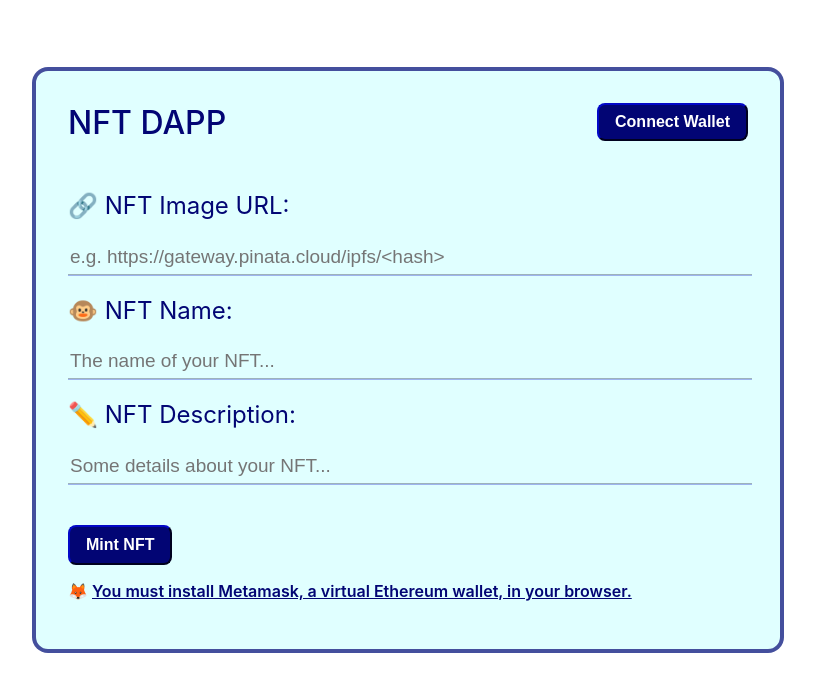
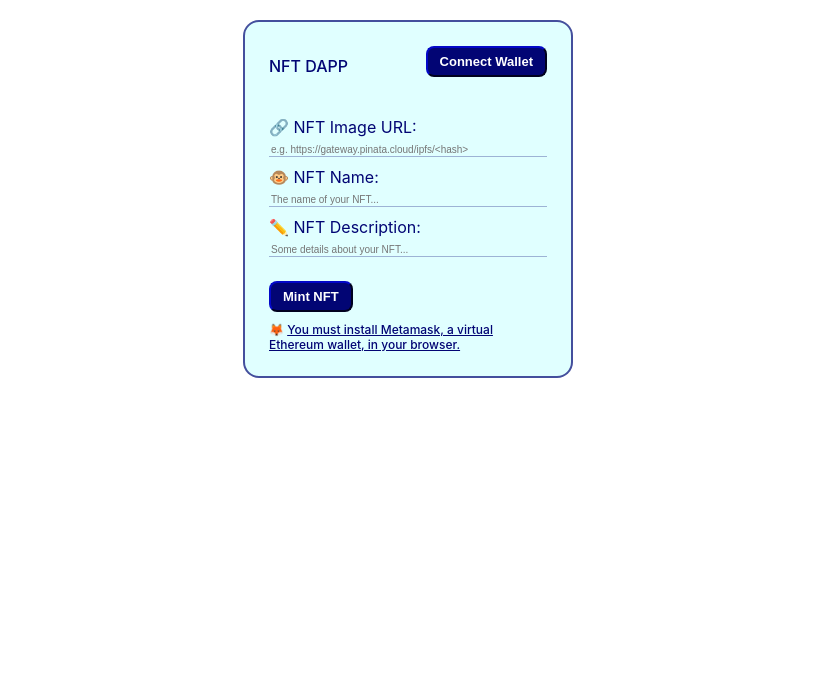
Before and after one commit to oanskyy/ERC721-nft-dapp, a React (Vite) app: page / in a window 1280 px wide. Shown: the top 692 px of the page, without its empty margins (232-1047 px from the left). Built offline with nearby package versions, Linux system fonts and the light colour scheme; no server answers.

Commit message:
style: create dapp frontend

```diff
--- a/scripts/deploy.js
+++ b/scripts/deploy.js
@@ -16,7 +16,7 @@ async function main() {
         abi: JSON.parse(myNFT.interface.format("json")),
     }
 
-    //writes the ABI and address to the MyNFT.json
+    //writes the ABI and contract address to the MyNFT.json
     fs.writeFileSync("./src/MyNFT.json", JSON.stringify(data))
 }
 
--- a/src/App.jsx
+++ b/src/App.jsx
@@ -2,8 +2,8 @@ import NFTDAPP from "./NFTDAPP"
 
 function App() {
     return (
-        <div className="App">
-            <NFTDAPP></NFTDAPP>
+        <div>
+            <NFTDAPP />
         </div>
     )
 }
--- a/src/index.css
+++ b/src/index.css
@@ -1,30 +1,28 @@
 @import url("https://fonts.googleapis.com/css2?family=Rubik:wght@300&display=swap");
 
+* {
+	box-sizing: border-box;
+	margin: 0;
+}
+
 body {
-    margin: 0;
-    font-family: -apple-system, BlinkMacSystemFont, "Segoe UI", "Roboto", "Oxygen", "Ubuntu",
-        "Cantarell", "Fira Sans", "Droid Sans", "Helvetica Neue", sans-serif;
+	font-family: -apple-system, BlinkMacSystemFont, "Segoe UI", "Roboto", "Oxygen",
+		"Ubuntu", "Cantarell", "Fira Sans", "Droid Sans", "Helvetica Neue",
+		sans-serif;
 	-webkit-font-smoothing: antialiased;
 	-moz-osx-font-smoothing: grayscale;
-    display: flex;
-    justify-content: center;
-    align-items: center;
-    height: 90vh;
-    font-size: 16px;
 }
 
 #container {
-    width: 85vh;
-    border: 4px solid rgba(2, 5, 116, 0.7);
-    min-height: 140px;
-    padding: 32px;
-    position: relative;
+	max-width: 330px;
+	max-height: 70vh;
+	margin: 20px auto;
+	border: 2px solid rgba(2, 5, 116, 0.7);
+	padding: 24px;
 	border-radius: 16px;
 	-webkit-box-align: center;
 	align-items: left;
 	-webkit-box-pack: center;
-    justify-content: left;
-    flex-direction: column;
 	text-align: left;
 	word-break: break-word;
 	background-color: #e0ffff;
@@ -35,10 +33,10 @@ input {
 	border-right-style: hidden;
 	border-left-style: hidden;
 	border-bottom-style: groove;
-    font-size: 19px;
+	border-width: 1px;
+	font-size: x-small;
 	width: 100%;
 	border-color: rgba(2, 5, 116, 0.3);
-    line-height: 32px;
 	background-color: #e0ffff;
 }
 
@@ -49,18 +47,18 @@ input:focus {
 
 #status {
 	color: #020574;
-    font-size: 16px;
-    font-weight: 600;
+	font-size: 12px;
+	font-weight: 500;
+	margin-top: 10px;
 }
 
 button {
-    padding: 9px 16px;
-    max-height: 40px;
+	padding: 6px 12px;
+	max-height: 36px;
 	border-color: #020574;
 	border-radius: 8px;
 	align-items: center;
 	font-size: 16px;
-    font-weight: 500;
 	text-align: center;
 	font-weight: bold;
 	cursor: pointer;
@@ -71,7 +69,7 @@ button:hover {
 }
 
 #title {
-    padding-top: 32px;
+	padding-top: 20px;
 }
 
 .uploadFile {
@@ -83,31 +81,35 @@ button:hover {
 
 #walletButton {
 	text-align: right;
+	font-size: small;
 	float: right;
-    margin-bottom: 50px;
-    line-height: 16px;
+	margin-bottom: 40px;
 	background-color: #020574;
 	color: white;
 }
 
 #mintButton {
-    margin-top: 40px;
+	margin-top: 24px;
 	background-color: #020574;
 	color: white;
+	font-size: small;
+}
+
+h1 {
+	float: left;
+	margin-top: 10px;
+	color: #020574;
+	font-size: medium;
+	font-weight: 500;
 }
 
 h2 {
+	margin-top: 10px;
 	color: #020574;
 	display: block;
 	clear: both;
 	font-weight: 400;
-}
-
-h1 {
-    float: left;
-    margin-top: 0px;
-    color: #020574;
-    font-weight: 500;
+	font-size: medium;
 }
 
 a {
```
Also changed, not shown: 1 other file (tests, documents, lock files or other folders). Lines whose indentation alone changed are shown as unchanged.
